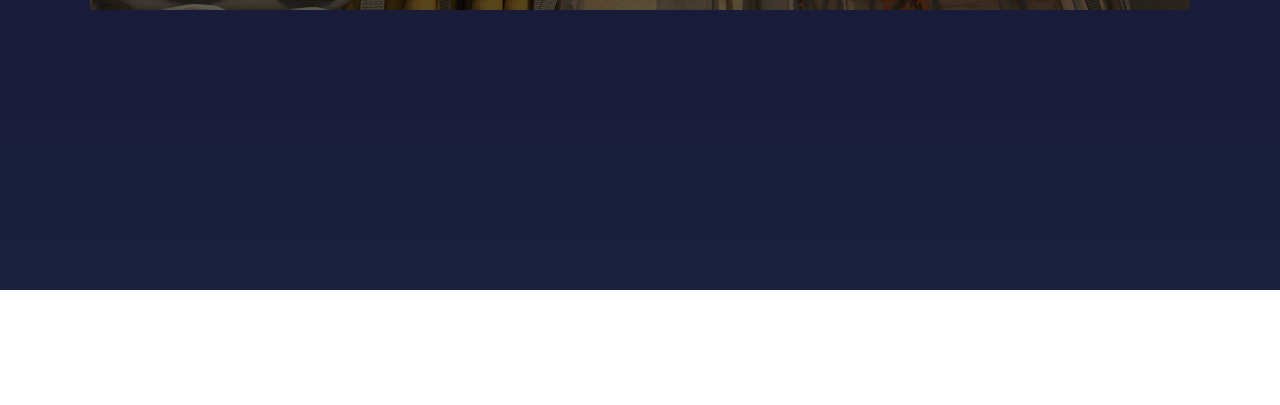
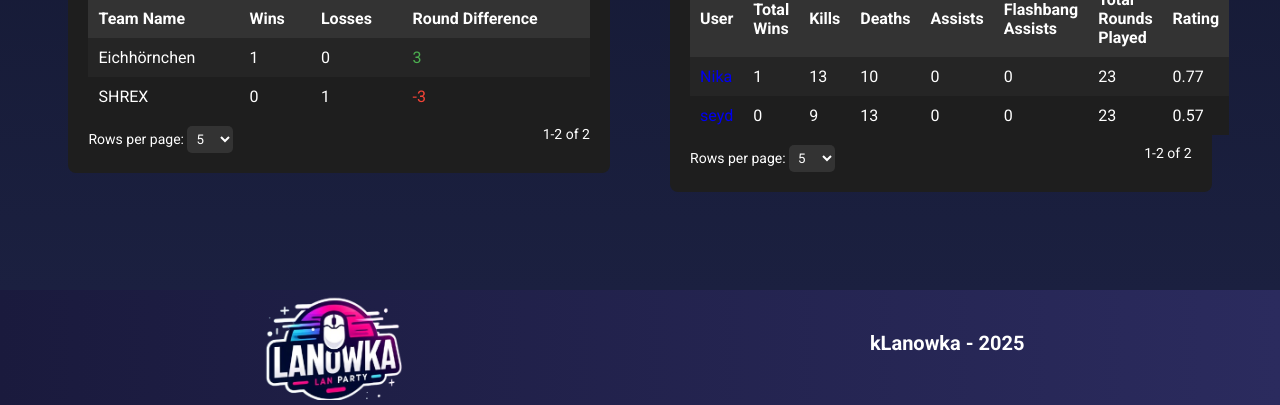
Before and after one commit to seeyd7/kLANOWKA-panel, a plain HTML site: page panel.html in a window 1280 px wide. Shown: the part 510-915 px from the top of the page. Before the commit the page ends 800 px from the top, so only its background shows below. Drawn offline with nearby package versions, Linux system fonts and the light colour scheme.

Commit message:
logo, stopka, tabela, pierdoły

```diff
--- a/panel.html
+++ b/panel.html
@@ -15,7 +15,9 @@
     <!-- MyStyles -->
     <link rel="stylesheet" href="styles/style.css">
 </head>
+
 <body>
+
     <!-- Menu -->
     <nav id="menu">
         <div class="menu-container">
@@ -56,9 +58,13 @@
             <a href="#">Statystyki zawodników</a>
         </div>
     </nav>
-    <div class="black-overlay"></div>
+    <!-- Menu -->
+
+    <!-- <div class="black-overlay"></div> -->
+
+    <!-- Strona główna -->
     <section class="main-info">
-        <div class="matchscore-container">
+        <div class="mainpage-container">
             <img src="img/mirage.webp">
             <div class="teams-name">
                 <p>Team 1</p>
@@ -69,14 +75,117 @@
                 <p>BO1</p>
             </div>
             <div class="match-result">
-                <p>13 : 5</p>
+                <p>13 : 10</p>
+            </div>
+        </div>
+        <div class="leaderboards">
+            <div class="leaderboard-teams">
+                <h2>Team Leaderboard</h2>
+                <table>
+                    <thead>
+                        <tr>
+                            <th>Team Name</th>
+                            <th>Wins</th>
+                            <th>Losses</th>
+                            <th>Round Difference</th>
+                        </tr>
+                    </thead>
+                    <tbody>
+                        <tr>
+                            <td>Eichhörnchen</td>
+                            <td>1</td>
+                            <td>0</td>
+                            <td class="round-diff-positive">3</td>
+                        </tr>
+                        <tr>
+                            <td>SHREX</td>
+                            <td>0</td>
+                            <td>1</td>
+                            <td class="round-diff-negative">-3</td>
+                        </tr>
+                    </tbody>
+                </table>
+                <div class="pagination">
+                    <span>Rows per page:
+                        <select>
+                            <option>5</option>
+                            <option>10</option>
+                            <option>15</option>
+                            <option>All</option>
+                        </select>
+                    </span>
+                    <span>1-2 of 2</span>
+                </div>
+            </div>
+            <div class="leaderboard-players">
+                <h2>Player Leaderboard</h2>
+                <table>
+                    <thead>
+                        <tr>
+                            <th>User</th>
+                            <th>Total Wins</th>
+                            <th>Kills</th>
+                            <th>Deaths</th>
+                            <th>Assists</th>
+                            <th>Flashbang Assists</th>
+                            <th>Total Rounds Played</th>
+                            <th>Rating</th>
+                        </tr>
+                    </thead>
+                    <tbody>
+                        <tr>
+                            <td><a href="#">Nika</a></td>
+                            <td>1</td>
+                            <td>13</td>
+                            <td>10</td>
+                            <td>0</td>
+                            <td>0</td>
+                            <td>23</td>
+                            <td>0.77</td>
+                        </tr>
+                        <tr>
+                            <td><a href="#">seyd</a></td>
+                            <td>0</td>
+                            <td>9</td>
+                            <td>13</td>
+                            <td>0</td>
+                            <td>0</td>
+                            <td>23</td>
+                            <td>0.57</td>
+                        </tr>
+                    </tbody>
+                </table>
+                <div class="pagination">
+                    <span>Rows per page:
+                        <select>
+                            <option>5</option>
+                            <option>10</option>
+                            <option>15</option>
+                            <option>All</option>
+                        </select>
+                    </span>
+                    <span>1-2 of 2</span>
+                </div>
             </div>
         </div>
     </section>
+    <!-- Strona główna -->
+
+    <!-- Footer -->
+    <footer>
+        <div class="footer-box">
+          <img src="img/lanowkatransparent.png">
+        </div>
+        <div class="footer-box">
+          <h2>kLanowka - 2025</h2>
+        </div>
+      </footer>
+    <!-- Footer -->
+
     <!-- GoTop -->
     <button id="go2Top" class="fas fa-arrow-up goTop" style="cursor: pointer;"></button>
     <!-- GoTop -->
-    <!-- Scripts -->
+
 	<!-- MyScripts -->
     <script src="scripts/scripts.js"></script>
 </body>
--- a/styles/style.css
+++ b/styles/style.css
@@ -8,6 +8,12 @@
     box-sizing: border-box;
     outline: 0 !important;
     text-decoration: none !important;
+}
+:root{
+  --main-color:#6c5ce7;
+  --black:#13131a;
+  --bg:#010103;
+  --border:.1rem solid rgba(255,255,255,.3);
 }
 html {
     scroll-behavior: smooth;
@@ -49,7 +55,7 @@ input::-webkit-inner-spin-button {
     right: 40px;
     width: 40px;
     height: 40px;
-    background-color: var(--main-color);
+    background-color: #00ff99;
     border: none;
     box-shadow: 0px 0px 0px 1px rgba(0, 0, 0, 0.2);
     border-radius: 6px;
@@ -226,25 +232,27 @@ nav {
 .main-info {
   padding: 3%;
   display: flex;
-  justify-content: center;
+  justify-content: space-around;
   align-items: center;
+  flex-direction: column;
   background: linear-gradient(180deg, #10142A, #1B2040);
   height: 100vh;
 }
-.matchscore-container {
+.mainpage-container {
   padding: 2%;
-  height: 30vh;
-  width: 1100px;
+  height: 27vh;
+  width: 1150px;
   display: flex;
   flex-direction: column;
   align-items: center;
   justify-content: space-around;
   overflow: hidden;
   position: relative;
+  cursor: pointer;
   background-color:rgba(255, 255, 255, 0.493);
 }
 
-.matchscore-container img {
+.mainpage-container img {
   width: 100%;
   height: 100%;
   object-fit: cover;
@@ -259,11 +267,14 @@ nav {
   text-align: center;
   font-size: 26px;
   font-weight: bold;
+  text-transform: uppercase;
 }
+
 .match-mode {
   color: white;
   position: relative;
 }
+
 .match-result {
   color: white;
   position: relative;
@@ -271,3 +282,110 @@ nav {
   font-size: 60px;
 }
 /* Strona główna info */
+
+/* Leaderboards */
+
+.leaderboards {
+  width: 100%;
+  display: flex;
+  flex-direction: row;
+  justify-content: space-around;
+  align-items: center;
+}
+
+.leaderboard-teams, .leaderboard-players {
+  background-color: #1e1e1e;
+  padding: 20px;
+  border-radius: 8px;
+  width: 45%;
+  color: white;
+  font-family: Arial, sans-serif;
+}
+
+h2 {
+  margin-bottom: 10px;
+}
+
+table {
+  width: 100%;
+  border-collapse: collapse;
+}
+
+th, td {
+  padding: 10px;
+  text-align: left;
+}
+
+th {
+  background-color: #333;
+}
+
+tr:nth-child(odd) {
+  background-color: #252525;
+}
+
+tr:nth-child(even) {
+  background-color: #1e1e1e;
+}
+
+.round-diff-positive {
+  color: #4caf50; /* Zielony dla wartości dodatnich */
+}
+
+.round-diff-negative {
+  color: #f44336; /* Czerwony dla wartości ujemnych */
+}
+
+.pagination {
+  margin-top: 10px;
+  display: flex;
+  justify-content: space-between;
+  font-size: 14px;
+}
+
+.pagination select {
+  background-color: #333;
+  color: white;
+  border: none;
+  padding: 5px;
+  border-radius: 5px;
+}
+
+/* Leaderboards */
+
+/* Footer */
+footer {
+  padding: 2%;
+  background: linear-gradient(to right, #1a1a3d, #2b2b5e);
+  min-height: 8vh;
+  display: flex;
+  justify-content: space-evenly;
+  align-items: center;
+}
+footer img {
+  height: 105px;
+  width: auto;
+}
+.footer-box {
+  height: 8vh;
+  width: 50%;
+  display: flex;
+  justify-content: center;
+  align-items: center;
+  flex-direction: column;
+  text-align: center;
+  color: white;
+}
+.footer-box h2 {
+  font-size: 20px;
+}
+@media screen and (max-width: 780px) {
+  footer {
+      flex-direction: column;
+  }
+  .footer-box {
+      height: auto;
+      width: 100%;
+  }
+}
+/* Footer */
```
Also changed, not shown: img/lanowkatransparent.png (added), img/logolanowka.png (added).
